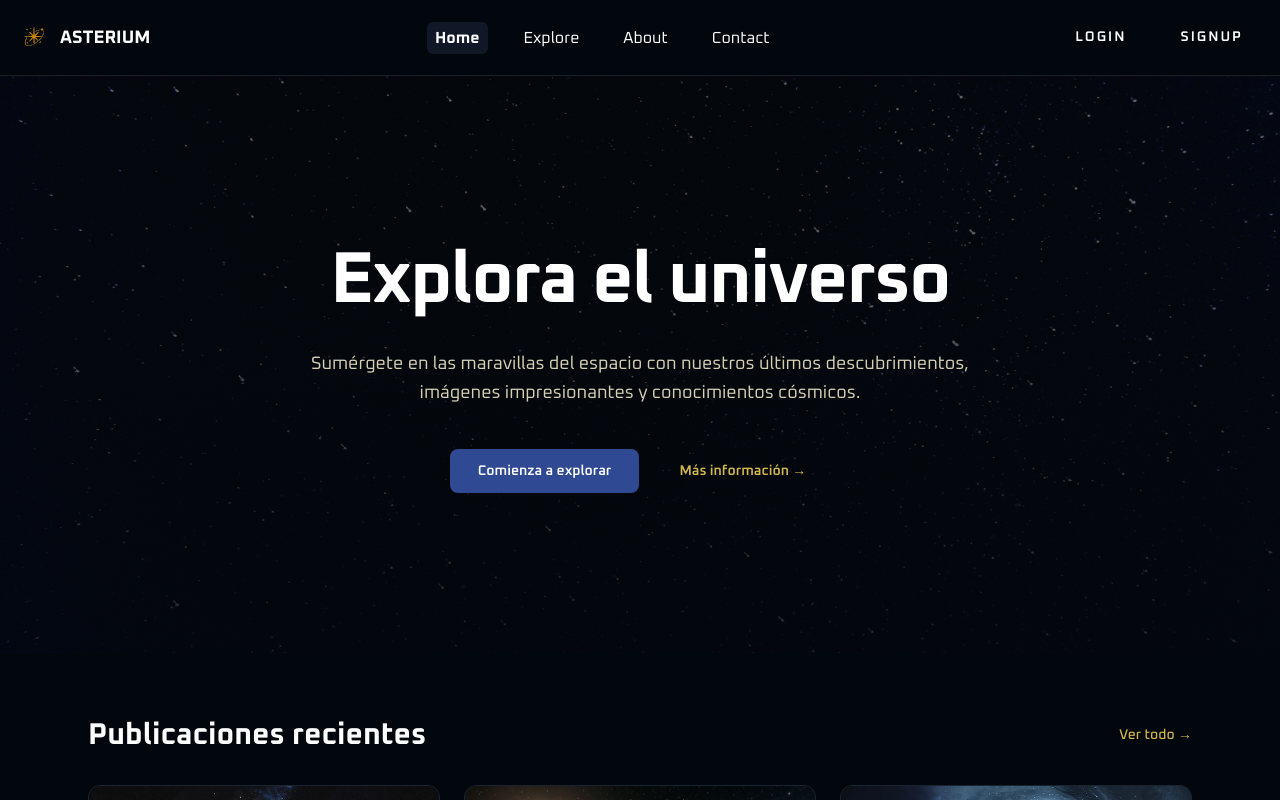
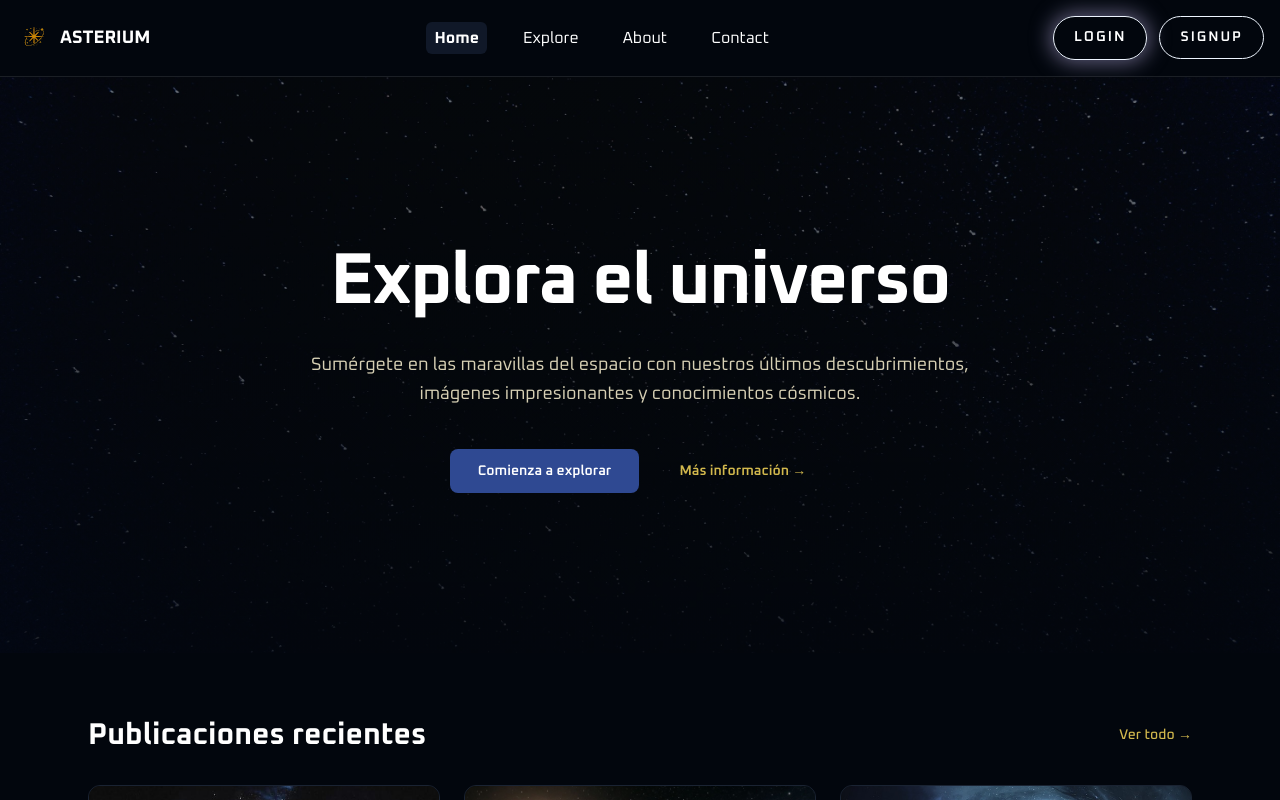
Before and after one commit to Asterium360/Aster-Client, a React (Vite) app: page / in a window 1280 px wide. In both pictures the pointer is over the button "LOGIN". Shown: the top 800 px of the page. Built offline with nearby package versions, Linux system fonts and the light colour scheme; a web font is replaced by a local one.

Commit message:
Style button component

```diff
--- a/src/components/css/Button.css
+++ b/src/components/css/Button.css
@@ -3,7 +3,7 @@ button {
     position: relative;
     padding: 10px 20px;
     border-radius: 50px;
-    border: 1px solid #02060D;
+    border: 1px solid #eef5ff;
     font-size: 14px;
     text-transform: uppercase;
     font-weight: 600;
@@ -17,15 +17,13 @@ button {
     transition: all 0.2s ease-in;
 }
 
-/* button:hover {
-    background: #4f2859;
-    border: #02060D;
-    box-shadow: 0 0 30px 5px #5f5d7b;
+button:hover {
+    box-shadow: 0 0 20px 3px #5f5d7b;
     -webkit-transition: all 0.2s ease-out;
     -moz-transition: all 0.2s ease-out;
     transition: all 0.2s ease-out;
-    font-size: 1rem;
-} */
+    font-size: 0.9rem;
+}
 
 button:hover::before {
     -webkit-animation: sh02 0.5s 0s linear;
```
